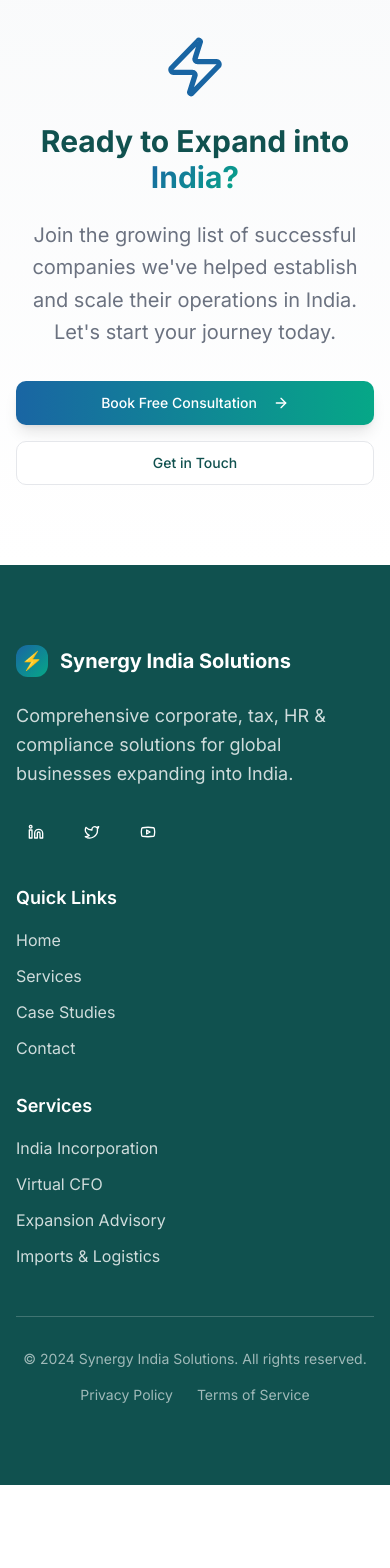
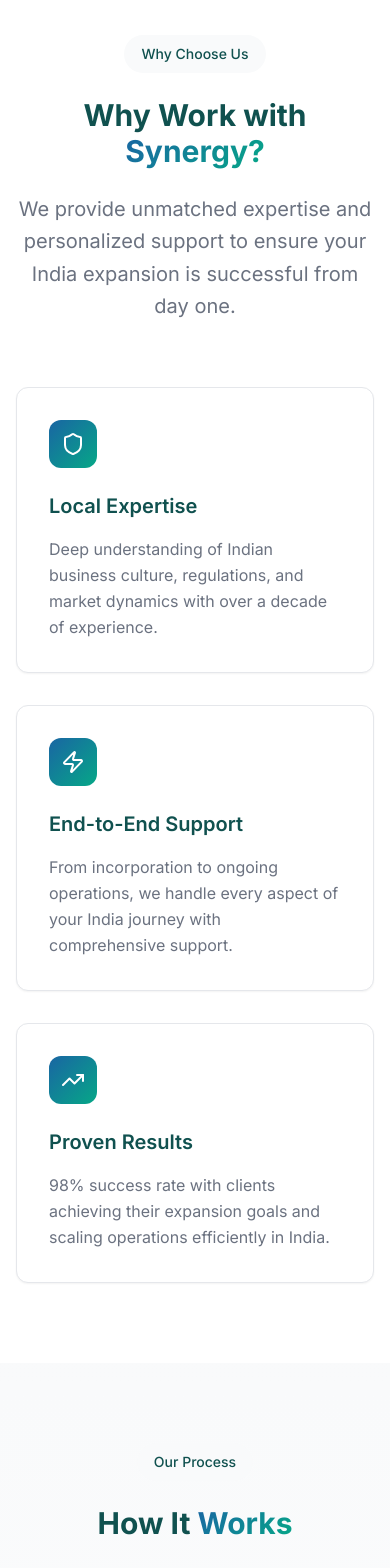
Before and after one commit to Synergy-trial/synergy-casecraft, a React (Vite) app: page / in a window 390 px wide. Shown: the part 5780-7348 px from the top of the page. Before the commit the page ends 7265 px from the top, so only its background shows below. Built offline with nearby package versions, Linux system fonts and the light colour scheme.

Commit message:
Add Home page sections
Add "Why work with synergy", "How it works", "Success Stories", and "Ready to expand" sections to the Home page from the specified repository.

```diff
--- a/src/pages/Index.tsx
+++ b/src/pages/Index.tsx
@@ -206,23 +206,193 @@ const Index = () => {
         </div>
       </section>
 
-      {/* CTA Section */}
-      <section id="contact" className="section-padding bg-gradient-subtle">
+      {/* Why Work With Synergy Section */}
+      <section className="section-padding">
+        <div className="container-custom">
+          <div className="text-center mb-16">
+            <Badge variant="secondary" className="mb-6 px-4 py-2 text-sm font-medium">
+              Why Choose Us
+            </Badge>
+            <h2 className="text-3xl md:text-4xl lg:text-5xl font-bold mb-6">
+              Why Work with{" "}
+              <span className="gradient-text">Synergy?</span>
+            </h2>
+            <p className="text-xl text-muted-foreground max-w-3xl mx-auto leading-relaxed">
+              We provide unmatched expertise and personalized support to ensure your India expansion is successful from day one.
+            </p>
+          </div>
+
+          <div className="grid lg:grid-cols-3 gap-8">
+            <Card className="hover:shadow-xl transition-all duration-300">
+              <CardContent className="p-8">
+                <div className="w-12 h-12 bg-gradient-primary rounded-xl flex items-center justify-center mb-6">
+                  <Shield className="h-6 w-6 text-white" />
+                </div>
+                <h3 className="text-xl font-semibold mb-4">Local Expertise</h3>
+                <p className="text-muted-foreground leading-relaxed">
+                  Deep understanding of Indian business culture, regulations, and market dynamics with over a decade of experience.
+                </p>
+              </CardContent>
+            </Card>
+
+            <Card className="hover:shadow-xl transition-all duration-300">
+              <CardContent className="p-8">
+                <div className="w-12 h-12 bg-gradient-primary rounded-xl flex items-center justify-center mb-6">
+                  <Zap className="h-6 w-6 text-white" />
+                </div>
+                <h3 className="text-xl font-semibold mb-4">End-to-End Support</h3>
+                <p className="text-muted-foreground leading-relaxed">
+                  From incorporation to ongoing operations, we handle every aspect of your India journey with comprehensive support.
+                </p>
+              </CardContent>
+            </Card>
+
+            <Card className="hover:shadow-xl transition-all duration-300">
+              <CardContent className="p-8">
+                <div className="w-12 h-12 bg-gradient-primary rounded-xl flex items-center justify-center mb-6">
+                  <TrendingUp className="h-6 w-6 text-white" />
+                </div>
+                <h3 className="text-xl font-semibold mb-4">Proven Results</h3>
+                <p className="text-muted-foreground leading-relaxed">
+                  98% success rate with clients achieving their expansion goals and scaling operations efficiently in India.
+                </p>
+              </CardContent>
+            </Card>
+          </div>
+        </div>
+      </section>
+
+      {/* How It Works Section */}
+      <section className="section-padding bg-gradient-subtle">
+        <div className="container-custom">
+          <div className="text-center mb-16">
+            <Badge variant="secondary" className="mb-6 px-4 py-2 text-sm font-medium">
+              Our Process
+            </Badge>
+            <h2 className="text-3xl md:text-4xl lg:text-5xl font-bold mb-6">
+              How It{" "}
+              <span className="gradient-text">Works</span>
+            </h2>
+            <p className="text-xl text-muted-foreground max-w-3xl mx-auto leading-relaxed">
+              Our streamlined process ensures a smooth and efficient expansion into the Indian market.
+            </p>
+          </div>
+
+          <div className="grid lg:grid-cols-4 gap-8">
+            <div className="text-center group">
+              <div className="w-16 h-16 bg-primary rounded-full flex items-center justify-center mx-auto mb-6 group-hover:scale-110 transition-transform">
+                <span className="text-2xl font-bold text-white">1</span>
+              </div>
+              <h3 className="text-xl font-semibold mb-4">Discovery Call</h3>
+              <p className="text-muted-foreground">
+                We understand your business goals, timeline, and specific requirements for India expansion.
+              </p>
+            </div>
+
+            <div className="text-center group">
+              <div className="w-16 h-16 bg-primary rounded-full flex items-center justify-center mx-auto mb-6 group-hover:scale-110 transition-transform">
+                <span className="text-2xl font-bold text-white">2</span>
+              </div>
+              <h3 className="text-xl font-semibold mb-4">Strategy Development</h3>
+              <p className="text-muted-foreground">
+                Custom roadmap creation with legal structure, compliance requirements, and market entry strategy.
+              </p>
+            </div>
+
+            <div className="text-center group">
+              <div className="w-16 h-16 bg-primary rounded-full flex items-center justify-center mx-auto mb-6 group-hover:scale-110 transition-transform">
+                <span className="text-2xl font-bold text-white">3</span>
+              </div>
+              <h3 className="text-xl font-semibold mb-4">Implementation</h3>
+              <p className="text-muted-foreground">
+                Execute incorporation, banking setup, compliance registration, and operational infrastructure.
+              </p>
+            </div>
+
+            <div className="text-center group">
+              <div className="w-16 h-16 bg-primary rounded-full flex items-center justify-center mx-auto mb-6 group-hover:scale-110 transition-transform">
+                <span className="text-2xl font-bold text-white">4</span>
+              </div>
+              <h3 className="text-xl font-semibold mb-4">Ongoing Support</h3>
+              <p className="text-muted-foreground">
+                Continuous CFO services, compliance management, and growth advisory as you scale.
+              </p>
+            </div>
+          </div>
+        </div>
+      </section>
+
+      {/* Success Stories Section */}
+      <section className="section-padding">
+        <div className="container-custom">
+          <div className="text-center mb-16">
+            <Badge variant="secondary" className="mb-6 px-4 py-2 text-sm font-medium">
+              Success Stories
+            </Badge>
+            <h2 className="text-3xl md:text-4xl lg:text-5xl font-bold mb-6">
+              Real Results from{" "}
+              <span className="gradient-text">Real Companies</span>
+            </h2>
+            <p className="text-xl text-muted-foreground max-w-3xl mx-auto leading-relaxed">
+              See how we've helped companies like yours achieve remarkable success in the Indian market.
+            </p>
+          </div>
+
+          <div className="grid lg:grid-cols-3 gap-8">
+            <Card className="hover:shadow-xl transition-all duration-300">
+              <CardContent className="p-8">
+                <div className="text-4xl font-bold text-primary mb-4">25+</div>
+                <h3 className="text-xl font-semibold mb-4">Engineers Hired</h3>
+                <p className="text-muted-foreground mb-6">
+                  US Tech company scaled from 0 to 25+ engineers in 6 months, reducing development costs by 60% while maintaining quality.
+                </p>
+                <Badge variant="outline">Technology</Badge>
+              </CardContent>
+            </Card>
+
+            <Card className="hover:shadow-xl transition-all duration-300">
+              <CardContent className="p-8">
+                <div className="text-4xl font-bold text-primary mb-4">$3M+</div>
+                <h3 className="text-xl font-semibold mb-4">First Year Sales</h3>
+                <p className="text-muted-foreground mb-6">
+                  UK E-commerce brand achieved $3M+ in first-year sales through strategic marketplace entry and local partnerships.
+                </p>
+                <Badge variant="outline">E-commerce</Badge>
+              </CardContent>
+            </Card>
+
+            <Card className="hover:shadow-xl transition-all duration-300">
+              <CardContent className="p-8">
+                <div className="text-4xl font-bold text-primary mb-4">50%</div>
+                <h3 className="text-xl font-semibold mb-4">Cost Reduction</h3>
+                <p className="text-muted-foreground mb-6">
+                  German manufacturing company reduced operational costs by 50% while establishing key supplier relationships.
+                </p>
+                <Badge variant="outline">Manufacturing</Badge>
+              </CardContent>
+            </Card>
+          </div>
+        </div>
+      </section>
+
+      {/* Ready to Expand CTA Section */}
+      <section id="contact" className="section-padding bg-gradient-primary text-white">
         <div className="container-custom text-center">
           <div className="max-w-4xl mx-auto">
-            <Zap className="h-16 w-16 text-primary mx-auto mb-6" />
+            <Zap className="h-16 w-16 text-white mx-auto mb-6" />
             <h2 className="text-3xl md:text-4xl lg:text-5xl font-bold mb-6">
               Ready to Expand into{" "}
-              <span className="gradient-text">India?</span>
+              <span className="text-white">India?</span>
             </h2>
-            <p className="text-xl text-muted-foreground mb-8 leading-relaxed">
+            <p className="text-xl text-white/90 mb-8 leading-relaxed">
               Join the growing list of successful companies we've helped establish and scale their operations in India. Let's start your journey today.
             </p>
             <div className="flex flex-col sm:flex-row gap-4 justify-center">
               <Button
                 asChild
                 size="lg"
-                className="btn-hero group"
+                variant="secondary"
+                className="group"
               >
                 <a href="https://calendly.com/ambarmehta13" target="_blank" rel="noopener noreferrer">
                   Book Free Consultation
@@ -233,6 +403,7 @@ const Index = () => {
                 asChild
                 variant="outline"
                 size="lg"
+                className="border-white text-white hover:bg-white hover:text-primary"
               >
                 <a href="/contact">
                   Get in Touch
```
